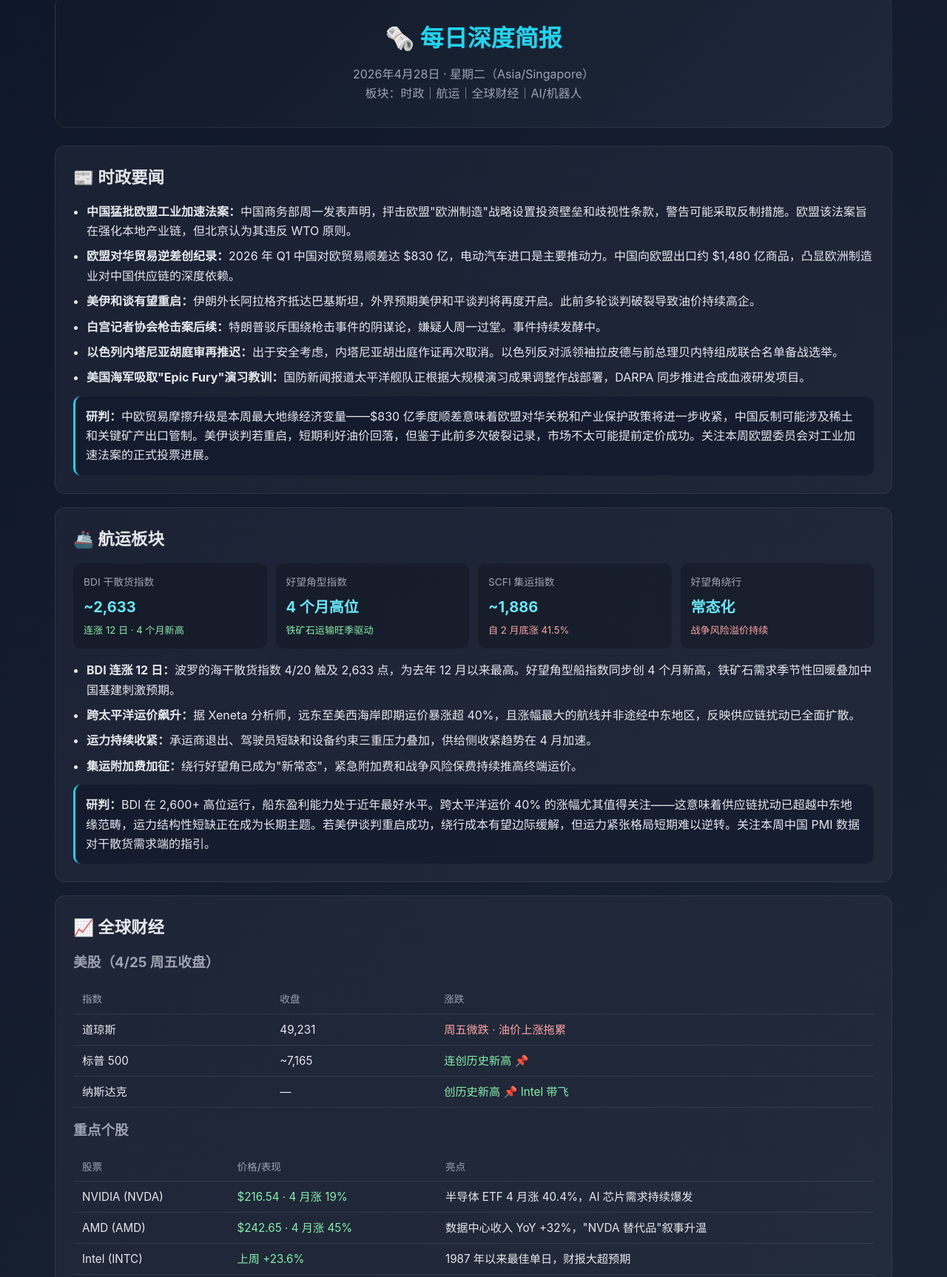
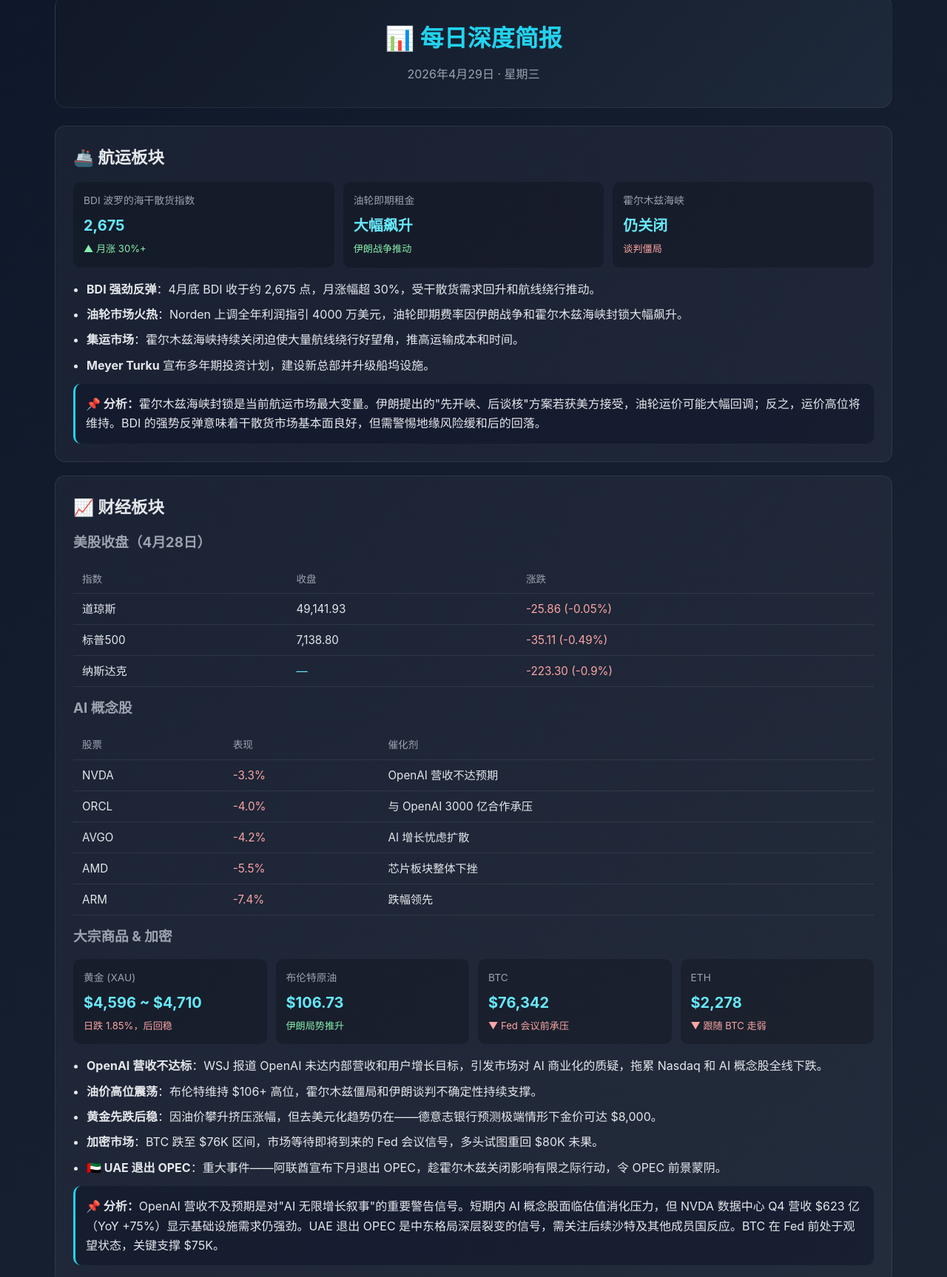
Before and after one commit to mast0506/daily-report, a plain HTML site: page index.html in a window 1280 px wide. Shown: the part 31-1758 px from the top of the page at 74% size. Drawn offline with Linux system fonts and the light colour scheme.

Commit message:
Update briefing for 2026-04-29

```diff
--- a/index.html
+++ b/index.html
@@ -3,7 +3,7 @@
 <head>
   <meta charset="UTF-8" />
   <meta name="viewport" content="width=device-width, initial-scale=1.0" />
-  <title>每日深度简报 | 2026年4月28日</title>
+  <title>每日深度简报 | 2026年4月29日</title>
   <style>
     *{margin:0;padding:0;box-sizing:border-box}
     body{font-family:-apple-system,BlinkMacSystemFont,"Segoe UI",Roboto,"PingFang SC","Hiragino Sans GB",Arial,sans-serif;background:linear-gradient(135deg,#0f172a,#1f2937);color:#e5e7eb;line-height:1.65}
@@ -32,99 +32,140 @@
 </head>
 <body>
 <div class="container">
+
 <header>
-    <h1>🗞️ 每日深度简报</h1>
-    <div class="date">2026年4月28日 · 星期二（Asia/Singapore）</div>
-    <div class="date">板块：时政｜航运｜全球财经｜AI/机器人</div>
+  <h1>📊 每日深度简报</h1>
+  <p class="date">2026年4月29日 · 星期三</p>
 </header>
 
-  <!-- 时政 -->
-  <section class="section">
-    <h2>📰 时政要闻</h2>
-    <ul>
-      <li><strong>中国猛批欧盟工业加速法案：</strong>中国商务部周一发表声明，抨击欧盟"欧洲制造"战略设置投资壁垒和歧视性条款，警告可能采取反制措施。欧盟该法案旨在强化本地产业链，但北京认为其违反 WTO 原则。</li>
-      <li><strong>欧盟对华贸易逆差创纪录：</strong>2026 年 Q1 中国对欧贸易顺差达 $830 亿，电动汽车进口是主要推动力。中国向欧盟出口约 $1,480 亿商品，凸显欧洲制造业对中国供应链的深度依赖。</li>
-      <li><strong>美伊和谈有望重启：</strong>伊朗外长阿拉格齐抵达巴基斯坦，外界预期美伊和平谈判将再度开启。此前多轮谈判破裂导致油价持续高企。</li>
-      <li><strong>白宫记者协会枪击案后续：</strong>特朗普驳斥围绕枪击事件的阴谋论，嫌疑人周一过堂。事件持续发酵中。</li>
-      <li><strong>以色列内塔尼亚胡庭审再推迟：</strong>出于安全考虑，内塔尼亚胡出庭作证再次取消。以色列反对派领袖拉皮德与前总理贝内特组成联合名单备战选举。</li>
-      <li><strong>美国海军吸取"Epic Fury"演习教训：</strong>国防新闻报道太平洋舰队正根据大规模演习成果调整作战部署，DARPA 同步推进合成血液研发项目。</li>
-    </ul>
-    <div class="analysis"><strong>研判：</strong>中欧贸易摩擦升级是本周最大地缘经济变量——$830 亿季度顺差意味着欧盟对华关税和产业保护政策将进一步收紧，中国反制可能涉及稀土和关键矿产出口管制。美伊谈判若重启，短期利好油价回落，但鉴于此前多次破裂记录，市场不太可能提前定价成功。关注本周欧盟委员会对工业加速法案的正式投票进展。</div>
-  </section>
-
-  <!-- 航运 -->
-  <section class="section">
+<!-- ════════ 航运板块 ════════ -->
+<div class="section">
   <h2>🚢 航运板块</h2>
   <div class="grid">
-      <div class="card"><div class="label">BDI 干散货指数</div><div class="val">~2,633</div><div class="chg">连涨 12 日 · 4 个月新高</div></div>
-      <div class="card"><div class="label">好望角型指数</div><div class="val">4 个月高位</div><div class="chg">铁矿石运输旺季驱动</div></div>
-      <div class="card"><div class="label">SCFI 集运指数</div><div class="val">~1,886</div><div class="chg down">自 2 月底涨 41.5%</div></div>
-      <div class="card"><div class="label">好望角绕行</div><div class="val">常态化</div><div class="chg down">战争风险溢价持续</div></div>
+    <div class="card">
+      <div class="label">BDI 波罗的海干散货指数</div>
+      <div class="val">2,675</div>
+      <div class="chg">▲ 月涨 30%+</div>
     </div>
+    <div class="card">
+      <div class="label">油轮即期租金</div>
+      <div class="val">大幅飙升</div>
+      <div class="chg">伊朗战争推动</div>
+    </div>
+    <div class="card">
+      <div class="label">霍尔木兹海峡</div>
+      <div class="val">仍关闭</div>
+      <div class="chg down">谈判僵局</div>
+    </div>
+  </div>
+
   <ul>
-      <li><strong>BDI 连涨 12 日：</strong>波罗的海干散货指数 4/20 触及 2,633 点，为去年 12 月以来最高。好望角型船指数同步创 4 个月新高，铁矿石需求季节性回暖叠加中国基建刺激预期。</li>
-      <li><strong>跨太平洋运价飙升：</strong>据 Xeneta 分析师，远东至美西海岸即期运价暴涨超 40%，且涨幅最大的航线并非途经中东地区，反映供应链扰动已全面扩散。</li>
-      <li><strong>运力持续收紧：</strong>承运商退出、驾驶员短缺和设备约束三重压力叠加，供给侧收紧趋势在 4 月加速。</li>
-      <li><strong>集运附加费加征：</strong>绕行好望角已成为"新常态"，紧急附加费和战争风险保费持续推高终端运价。</li>
+    <li><strong>BDI 强劲反弹</strong>：4月底 BDI 收于约 2,675 点，月涨幅超 30%，受干散货需求回升和航线绕行推动。</li>
+    <li><strong>油轮市场火热</strong>：Norden 上调全年利润指引 4000 万美元，油轮即期费率因伊朗战争和霍尔木兹海峡封锁大幅飙升。</li>
+    <li><strong>集运市场</strong>：霍尔木兹海峡持续关闭迫使大量航线绕行好望角，推高运输成本和时间。</li>
+    <li><strong>Meyer Turku</strong> 宣布多年期投资计划，建设新总部并升级船坞设施。</li>
   </ul>
-    <div class="analysis"><strong>研判：</strong>BDI 在 2,600+ 高位运行，船东盈利能力处于近年最好水平。跨太平洋运价 40% 的涨幅尤其值得关注——这意味着供应链扰动已超越中东地缘范畴，运力结构性短缺正在成为长期主题。若美伊谈判重启成功，绕行成本有望边际缓解，但运力紧张格局短期难以逆转。关注本周中国 PMI 数据对干散货需求端的指引。</div>
-  </section>
 
-  <!-- 财经 -->
-  <section class="section">
-    <h2>📈 全球财经</h2>
-    <h3 style="margin:10px 0 8px;color:#9ca3af">美股（4/25 周五收盘）</h3>
+  <div class="analysis">
+    <strong>📌 分析：</strong>霍尔木兹海峡封锁是当前航运市场最大变量。伊朗提出的"先开峡、后谈核"方案若获美方接受，油轮运价可能大幅回调；反之，运价高位将维持。BDI 的强势反弹意味着干散货市场基本面良好，但需警惕地缘风险缓和后的回落。
+  </div>
+</div>
+
+<!-- ════════ 财经板块 ════════ -->
+<div class="section">
+  <h2>📈 财经板块</h2>
+
+  <h3 style="margin:12px 0 8px;color:#9ca3af">美股收盘（4月28日）</h3>
   <table>
     <tr><th>指数</th><th>收盘</th><th>涨跌</th></tr>
-      <tr><td>道琼斯</td><td>49,231</td><td class="dn">周五微跌 · 油价上涨拖累</td></tr>
-      <tr><td>标普 500</td><td>~7,165</td><td class="up">连创历史新高 📌</td></tr>
-      <tr><td>纳斯达克</td><td>—</td><td class="up">创历史新高 📌 Intel 带飞</td></tr>
+    <tr><td>道琼斯</td><td>49,141.93</td><td class="dn">-25.86 (-0.05%)</td></tr>
+    <tr><td>标普500</td><td>7,138.80</td><td class="dn">-35.11 (-0.49%)</td></tr>
+    <tr><td>纳斯达克</td><td style="color:#67e8f9">—</td><td class="dn">-223.30 (-0.9%)</td></tr>
   </table>
 
-    <h3 style="margin:16px 0 8px;color:#9ca3af">重点个股</h3>
+  <h3 style="margin:12px 0 8px;color:#9ca3af">AI 概念股</h3>
   <table>
-      <tr><th>股票</th><th>价格/表现</th><th>亮点</th></tr>
-      <tr><td>NVIDIA (NVDA)</td><td class="up">$216.54 · 4 月涨 19%</td><td>半导体 ETF 4 月涨 40.4%，AI 芯片需求持续爆发</td></tr>
-      <tr><td>AMD (AMD)</td><td class="up">$242.65 · 4 月涨 45%</td><td>数据中心收入 YoY +32%，"NVDA 替代品"叙事升温</td></tr>
-      <tr><td>Intel (INTC)</td><td class="up">上周 +23.6%</td><td>1987 年以来最佳单日，财报大超预期</td></tr>
+    <tr><th>股票</th><th>表现</th><th>催化剂</th></tr>
+    <tr><td>NVDA</td><td class="dn">-3.3%</td><td>OpenAI 营收不达预期</td></tr>
+    <tr><td>ORCL</td><td class="dn">-4.0%</td><td>与 OpenAI 3000 亿合作承压</td></tr>
+    <tr><td>AVGO</td><td class="dn">-4.2%</td><td>AI 增长忧虑扩散</td></tr>
+    <tr><td>AMD</td><td class="dn">-5.5%</td><td>芯片板块整体下挫</td></tr>
+    <tr><td>ARM</td><td class="dn">-7.4%</td><td>跌幅领先</td></tr>
   </table>
 
-    <h3 style="margin:16px 0 8px;color:#9ca3af">大宗商品</h3>
+  <h3 style="margin:12px 0 8px;color:#9ca3af">大宗商品 & 加密</h3>
   <div class="grid">
-      <div class="card"><div class="label">布伦特原油</div><div class="val">>$100/桶</div><div class="chg down">美伊局势推升 · 现货溢价 $25+</div></div>
-      <div class="card"><div class="label">WTI 原油</div><div class="val">>$100/桶</div><div class="chg down">和谈预期或短期压制</div></div>
-      <div class="card"><div class="label">黄金</div><div class="val">~$4,713/盎司</div><div class="chg down">周线下跌 · 油价上涨推升通胀预期</div></div>
+    <div class="card">
+      <div class="label">黄金 (XAU)</div>
+      <div class="val">$4,596 ~ $4,710</div>
+      <div class="chg down">日跌 1.85%，后回稳</div>
     </div>
-    <p style="margin:8px 0;color:#9ca3af;font-size:.9rem">布伦特现货溢价飙升至期货合约上方 $25/桶以上（EIA 数据），反映实物市场紧张程度远超纸面定价。</p>
-
-    <h3 style="margin:16px 0 8px;color:#9ca3af">加密货币</h3>
-    <div class="grid">
-      <div class="card"><div class="label">Bitcoin</div><div class="val">$78,671</div><div class="chg">+1.4% · 和谈预期提振风险偏好</div></div>
-      <div class="card"><div class="label">Ethereum</div><div class="val">$2,370</div><div class="chg">+2.2% · 跟随大盘温和上涨</div></div>
+    <div class="card">
+      <div class="label">布伦特原油</div>
+      <div class="val">$106.73</div>
+      <div class="chg">伊朗局势推升</div>
+    </div>
+    <div class="card">
+      <div class="label">BTC</div>
+      <div class="val">$76,342</div>
+      <div class="chg down">▼ Fed 会议前承压</div>
+    </div>
+    <div class="card">
+      <div class="label">ETH</div>
+      <div class="val">$2,278</div>
+      <div class="chg down">▼ 跟随 BTC 走弱</div>
+    </div>
   </div>
 
-    <div class="analysis"><strong>研判：</strong>芯片三巨头集体暴涨——NVDA 月涨 19%、AMD 月涨 45%、INTC 单日涨 23.6%——标志着 AI 算力投资周期进入加速阶段。但布伦特现货溢价 $25+ 是严重的通胀预警信号，若油价持续高企将直接压制美联储降息空间。黄金周线罕见下跌源于油价推升实际利率预期，但"滞胀"叙事下黄金中期仍是多头配置。BTC 在 $78K 附近震荡，$80K 是短期关键阻力位。本周关注：Meta、Microsoft 等科技巨头财报；美联储利率决议预期管理。</div>
-  </section>
+  <ul>
+    <li><strong>OpenAI 营收不达标</strong>：WSJ 报道 OpenAI 未达内部营收和用户增长目标，引发市场对 AI 商业化的质疑，拖累 Nasdaq 和 AI 概念股全线下跌。</li>
+    <li><strong>油价高位震荡</strong>：布伦特维持 $106+ 高位，霍尔木兹僵局和伊朗谈判不确定性持续支撑。</li>
+    <li><strong>黄金先跌后稳</strong>：因油价攀升挤压涨幅，但去美元化趋势仍在——德意志银行预测极端情形下金价可达 $8,000。</li>
+    <li><strong>加密市场</strong>：BTC 跌至 $76K 区间，市场等待即将到来的 Fed 会议信号，多头试图重回 $80K 未果。</li>
+    <li><strong>🇦🇪 UAE 退出 OPEC</strong>：重大事件——阿联酋宣布下月退出 OPEC，趁霍尔木兹关闭影响有限之际行动，令 OPEC 前景蒙阴。</li>
+  </ul>
 
-  <!-- AI -->
-  <section class="section">
-    <h2>🤖 AI / 机器人</h2>
+  <div class="analysis">
+    <strong>📌 分析：</strong>OpenAI 营收不及预期是对"AI 无限增长叙事"的重要警告信号。短期内 AI 概念股面临估值消化压力，但 NVDA 数据中心 Q4 营收 $623 亿（YoY +75%）显示基础设施需求仍强劲。UAE 退出 OPEC 是中东格局深层裂变的信号，需关注后续沙特及其他成员国反应。BTC 在 Fed 前处于观望状态，关键支撑 $75K。
+  </div>
+</div>
+
+<!-- ════════ 时政板块 ════════ -->
+<div class="section">
+  <h2>📰 时政板块</h2>
   <ul>
-      <li><strong>OpenAI 松绑微软独家协议：</strong>OpenAI 修改与微软的合同，获准通过 Google 等渠道销售模型。同时探讨与高通的硬件合作，并在法庭迎战马斯克诉讼——三件大事同一天发生。</li>
-      <li><strong>Meta、微软酝酿大规模裁员：</strong>$7,000 亿 AI 基础设施投资浪潮下，两大巨头同步释放裁员信号。AI 正在重塑 Big Tech 的人力结构——投资翻倍但岗位缩减。</li>
-      <li><strong>Google 员工联名抗议五角大楼 AI 项目：</strong>Google 工程师致信 CEO 皮查伊，要求拒绝为美国国防部开发机密 AI 系统，强调"AI 应造福人类而非用于战争"。</li>
-      <li><strong>半导体股 4 月集体暴涨：</strong>NVDA $216.54（+19%）、AMD $242.65（+45%），半导体 ETF 月涨 40.4%。AI 芯片短缺和数据中心扩张是核心驱动力。</li>
-      <li><strong>美国海军授予 Gecko Robotics 合同：</strong>五年期 IDIQ 合同，用 AI 和机器人技术检测和维护太平洋舰队军事装备。</li>
-      <li><strong>英国 £1,500 亿机器人机遇报告：</strong>techUK 发布报告认为 AI、传感、算力和先进材料的融合正在创造更自主、更互联的机器人，英国可在全球机器人产业中占据领先地位。</li>
-      <li><strong>智能眼镜密集发布：</strong>Meta Ray-Ban 处方智能眼镜已开放美国预订，Google 联手 Warby Parker，Gucci/Kering 入局——AI 可穿戴正在加速渗透日常生活。</li>
+    <li><strong>🇮🇷🇺🇸 伊美谈判僵局</strong>：伊朗提出"先开放霍尔木兹、解除封锁、结束战争"，但要求将核谈判推迟。美方考虑中，特朗普评价该方案需审议。两个月战争已造成数千人死亡，全球能源供应严重中断。</li>
+    <li><strong>🇦🇪 UAE 退出 OPEC</strong>：阿联酋宣布下月退出 OPEC 及 OPEC+，趁霍尔木兹关闭期间对油市影响有限的窗口期行动。此举对 OPEC 凝聚力造成重大打击。</li>
+    <li><strong>🇰🇷 韩国前第一夫人加刑</strong>：首尔上诉法院将金建希刑期从 20 个月增至 4 年，罪名含股票操纵和受贿。</li>
+    <li><strong>🇺🇸 AI 监管角力</strong>：美国司法部介入 xAI 起诉科罗拉多州 AI 法案的诉讼，特朗普政府推动联邦统一 AI 监管、打压州级"繁琐"法规。RAISE 法案已于 3 月 19 日生效。</li>
+    <li><strong>🇪🇺 欧洲</strong>：各国在加速绿色转型与应对中国清洁技术主导地位之间艰难平衡。</li>
   </ul>
-    <div class="analysis"><strong>研判：</strong>OpenAI 松绑微软独家是本周 AI 领域最重磅事件——这意味着 OpenAI 正在从"微软的 AI 引擎"转向"多平台 AI 供应商"，Google Cloud 和 AWS 客户未来也能直接调用 OpenAI 模型。Meta/微软同步裁员+加码 AI 投资的模式说明：AI 不是在"创造就业"，而是在重构就业——低杠杆岗位被削减，高杠杆 AI 岗位被扩充。Google 员工的五角大楼抗议值得关注，但 $7,000 亿级投资浪潮面前，伦理争论难以阻挡商业化进程。半导体板块 4 月的疯狂表现（ETF +40%）已超出基本面合理区间，短期回调风险在积累。</div>
-  </section>
+
+  <div class="analysis">
+    <strong>📌 分析：</strong>伊美谈判是全球市场最核心的地缘变量。伊朗"分轨谈判"策略试图先解决经济制裁痛点，但美方可能坚持打包解决核问题。UAE 退出 OPEC 暗示海湾国家间裂痕加深，后续可能有更多成员国重新审视立场。中东局势的任何突破或恶化都将直接传导至油价、航运和全球通胀预期。
+  </div>
+</div>
+
+<!-- ════════ AI/机器人板块 ════════ -->
+<div class="section">
+  <h2>🤖 AI / 机器人板块</h2>
+  <ul>
+    <li><strong>⚠️ OpenAI 增长放缓</strong>：WSJ 报道 OpenAI 未达内部营收和用户增长目标，高管担忧无法满足 $3,400 亿估值的增长期望。这是 AI 商业化进入"现实检验期"的重要信号。</li>
+    <li><strong>能源"吹瓦特"</strong>：NYT 报道科技巨头的数据中心能源承诺多为"bragawatts"（吹嘘的瓦特数），实际落地可能远低于宣传的 GW 级规模。</li>
+    <li><strong>🇺🇸 AI 监管战</strong>：特朗普通过行政令推动联邦统一 AI 监管框架，DOJ 介入支持 Musk 的 xAI 挑战科罗拉多州 AI 法。RAISE 法案已生效，对"前沿"大模型开发者施加透明度和安全要求。</li>
+    <li><strong>NVDA 长期逻辑未变</strong>：尽管短期被 OpenAI 负面消息拖累 3.3%，分析师指出 NVDA 数据中心 Q4 营收 $623 亿（+75% YoY）覆盖全球超算客户，AI 基础设施需求的广度远超单一客户依赖。</li>
+  </ul>
+
+  <div class="analysis">
+    <strong>📌 分析：</strong>OpenAI 营收失速迫使市场重新审视 AI 估值逻辑——从"无限增长"转向"可持续商业模型"。这并非 AI 革命的终结，而是行业从狂热向理性的必经阶段。关注本周科技财报（大厂密集发布），它们将决定 AI 叙事是"短期颠簸"还是"增长拐点"。联邦 vs 州的 AI 监管博弈将长期影响创业环境和合规成本。
+  </div>
+</div>
 
 <footer>
-    <p>🤖 AI 自动生成 · 资讯仅供参考 · 数据来源：Tavily / Brave / 公开市场数据</p>
-    <p>生成时间：2026-04-28 07:02 (Asia/Singapore)</p>
+  <p>📊 简报由 AI 自动生成，资讯仅供参考，不构成投资建议</p>
+  <p>🔗 <a href="https://mast0506.github.io/daily-report/" style="color:#22d3ee">mast0506.github.io/daily-report</a></p>
 </footer>
+
 </div>
 </body>
 </html>
```
Lines whose indentation alone changed are shown as unchanged.
